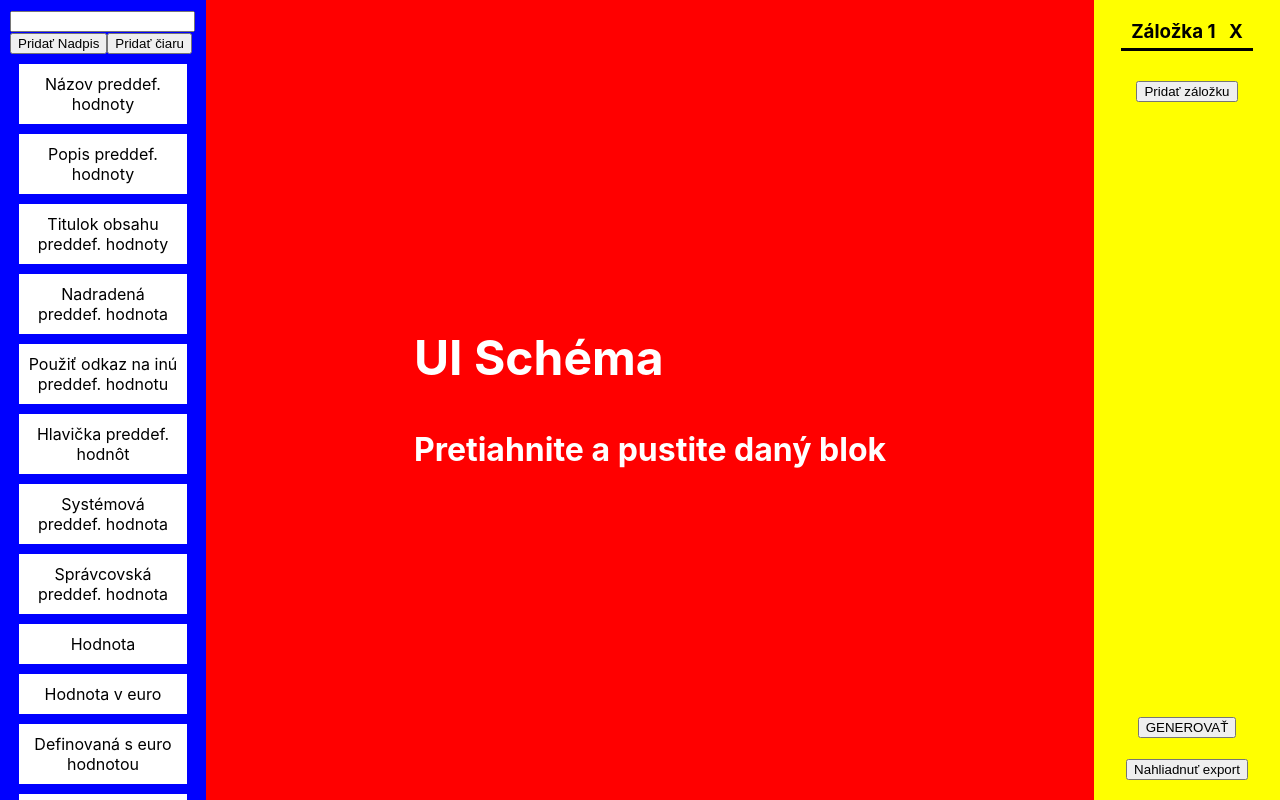
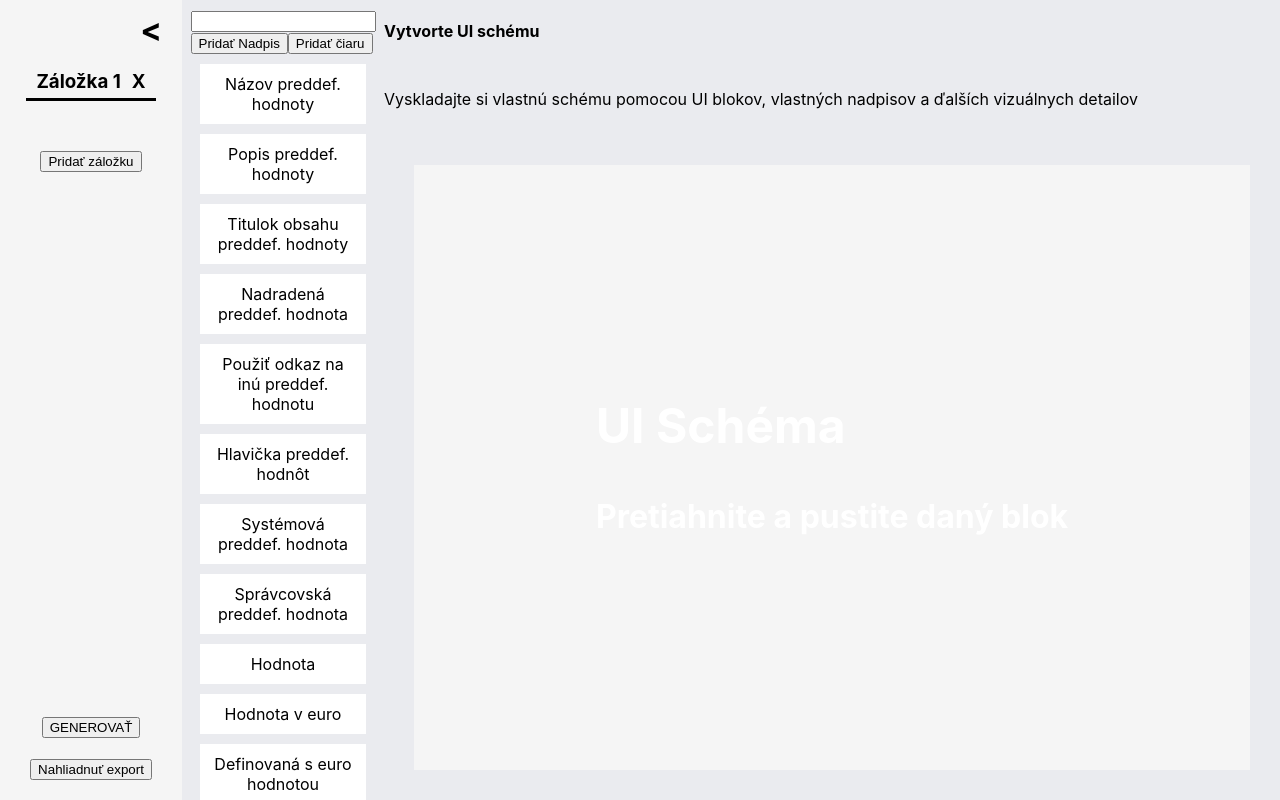
Before and after one commit to adino1337/ui_generator, a React (Create React App) app: page / in a window 1280 px wide. Built offline with nearby package versions, Linux system fonts and the light colour scheme.

Commit message:
side panel na založky done

```diff
--- a/src/App.css
+++ b/src/App.css
@@ -1,7 +1,75 @@
-.App{
-  height: 100vh;
+.app{
+  display: flex;
+  width: 100%;
+  min-height: 100vh;
+  overflow: hidden;
 }
 
+.side-panel{
+  background-color: var(--bgSvetlejsia);
+  min-height: 100vh;
+  display: flex;
+  flex-direction: column;
+  justify-content: space-between;
+  position: relative;
+  transition: 1s;
+}
+.open-panel-icon,
+.close-panel-icon{
+  width: fit-content;
+  margin: 0;
+  position: absolute;
+  top: 10px;
+  cursor: pointer;
+}
+.open-panel-icon{
+  right: 50%;
+  transform: translateX(50%);
+}
+
+.close-panel-icon{
+  right: 20px;
+}
+
+.left-panel{
+
+  height: calc(100vh - 20px);
+  width: 15%;
+  overflow-y: scroll;
+  background: var(--bgTmavsia);
+  padding: 10px;
+  gap: 10px;
+  display: flex;
+  flex-direction: column;
+  align-items:center;
+}
+.left-panel::-webkit-scrollbar {
+  display: none;
+}
+
+/* Hide scrollbar for IE, Edge and Firefox */
+.left-panel {
+  -ms-overflow-style: none;  /* IE and Edge */
+  scrollbar-width: none;  /* Firefox */
+}
+.right-panel-wrapper{
+  min-width: 70%;
+  min-height: calc(100vh - 20px);
+  display: flex;
+  flex: 1;
+  flex-direction: column;
+  gap: 10px;
+  background-color: var(--bgTmavsia);
+}
+.right-panel{
+  width: calc(100% - 60px);
+  margin: 30px;
+  display: flex;
+  flex: 1;
+  flex-direction: column;
+  gap: 10px;
+  background-color: var(--bgSvetlejsia);
+}
 
 .plusCol{
   display: flex;
--- a/src/App.js
+++ b/src/App.js
@@ -13,6 +13,7 @@ function App() {
   const [edit, setEdit] = useState(true);
   const [type, setType] = useState("field");
   const [titleText, setTitleText] = useState("");
+  const [sidePanel, setSidePanel] = useState(true)
   useEffect(() => {
     console.log("udpate");
     const updatedMarks = [...marks];
@@ -274,31 +275,116 @@ function App() {
   };
 
   return (
-    <div className="App">
       <DragDropContext onDragEnd={onDragEnd}>
+        <div className="app">
         <div
-          style={{
-            display: "flex",
-            width: "100%",
-            minHeight: "100vh",
-            overflow: "hidden",
-          }}
-        >
+        className="side-panel"
+            style={{
+              width: sidePanel ? "15%" : "75px",
+            }}
+          >
+            {
+              sidePanel ?
+            <>
+            <div>
+            <h1
+               className="close-panel-icon"
+              onClick={()=>setSidePanel(false)}
+            >{'<'}
+              </h1>
+              {marks.map((mark, i) => {
+                let active = activeMark === i ? "bold" : "normal";
+                let border =
+                  activeMark === i ? "3px solid black" : "1px solid black";
+                return (
+                  <div
+                    style={{
+                      textAlign: "center",
+                      borderBottom: border,
+                      width: "60%",
+                      margin: "50px auto",
+                      display: "flex",
+                      justifyContent: "space-between",
+                      padding: "0 10px",
+                    }}
+                  >
+                    <h3
+                      style={{
+                        cursor: "pointer",
+                        fontWeight: active,
+                        margin: "20px 0 5px 0",
+                      }}
+                      onClick={() => changeMark(i)}
+                    >
+                      Záložka {i + 1}
+                    </h3>
+                    <h3
+                      style={{
+                        cursor: "pointer",
+                        fontWeight: active,
+                        margin: "20px 0 5px 0",
+                      }}
+                      onClick={() => deleteMark(i)}
+                    >
+                      X
+                    </h3>
+                  </div>
+                );
+              })}
+              <div
+                style={{
+                  display: "flex",
+                  justifyContent: "center",
+                  marginTop: "30px",
+                }}
+              >
+                <button
+                  onClick={() => {
+                    setMarks((prevMarks) => [...prevMarks, []]);
+                    setButtonClicked(true);
+                  }}
+                >
+                  Pridať záložku
+                </button>
+              </div>
+            </div>
+
+            <div
+              style={{
+                textAlign: "center",
+              }}
+            >
+              <button
+                onClick={generate}
+                style={{
+                  margin: "0 0 20px 0",
+                }}
+              >
+                GENEROVAŤ
+              </button>
+              <button
+                onClick={() => setEdit((prev) => !prev)}
+                style={{
+                  margin: "0 0 20px 0",
+                }}
+              >
+                Nahliadnuť export
+              </button>
+            </div>
+            </>
+            :
+            <h1
+                className="open-panel-icon"
+              onClick={()=>setSidePanel(true)}
+            >{'>'}</h1>
+            }
+          </div>
+
           <Droppable droppableId="left-list" type="field">
             {(provided, snapshot) => (
               <div
                 ref={provided.innerRef}
-                style={{
-                  height: "calc(100vh - 20px)",
-                  width: "15%",
-                  overflowY: "scroll",
-                  background: "blue",
-                  padding: 10,
-                  gap: "10px",
-                  display: "flex",
-                  flexDirection: "column",
-                  alignItems: "center",
-                }}
+                className="left-panel"
                 {...provided.droppableProps}
               >
                 <div>
@@ -308,6 +394,7 @@ function App() {
                   />
                   <button
                     onClick={() => {
+                      if(titleText.length){
                       setLeftFields((prev) => [
                         {
                           type: "title",
@@ -316,7 +403,7 @@ function App() {
                         },
                         ...prev,
                       ]);
-                      setTitleText("");
+                      setTitleText("");}
                     }}
                   >
                     Pridať Nadpis
@@ -366,6 +453,10 @@ function App() {
               </div>
             )}
           </Droppable>
+
+          <div className="right-panel-wrapper">
+            <h4>Vytvorte UI schému</h4>
+            <p>Vyskladajte si vlastnú schému pomocou UI blokov, vlastných nadpisov a ďalších vizuálnych detailov</p>
           <Droppable
             key={`base`}
             droppableId={`base`}
@@ -376,15 +467,7 @@ function App() {
               return (
                 <div
                   ref={providedBase.innerRef}
-                  style={{
-                    width: "70%",
-                    minHeight: "calc(100vh - 20px)",
-                    background: "red",
-                    padding: 10,
-                    display: "flex",
-                    flexDirection: "column",
-                    gap: "10px",
-                  }}
+                  className="right-panel"
                   {...providedBase.droppableProps}
                 >
                   {rightFieldGroups.map((row, rowIndex) => (
@@ -679,99 +762,10 @@ function App() {
               );
             }}
           </Droppable>
-          <div
-            style={{
-              backgroundColor: "yellow",
-              width: "15%",
-              minHeight: "100vh",
-              display: "flex",
-              flexDirection: "column",
-              justifyContent: "space-between",
-            }}
-          >
-            <div>
-              {marks.map((mark, i) => {
-                let active = activeMark === i ? "bold" : "normal";
-                let border =
-                  activeMark === i ? "3px solid black" : "1px solid black";
-                return (
-                  <div
-                    style={{
-                      textAlign: "center",
-                      borderBottom: border,
-                      width: "60%",
-                      margin: "auto",
-                      display: "flex",
-                      justifyContent: "space-between",
-                      padding: "0 10px",
-                    }}
-                  >
-                    <h3
-                      style={{
-                        cursor: "pointer",
-                        fontWeight: active,
-                        margin: "20px 0 5px 0",
-                      }}
-                      onClick={() => changeMark(i)}
-                    >
-                      Záložka {i + 1}
-                    </h3>
-                    <h3
-                      style={{
-                        cursor: "pointer",
-                        fontWeight: active,
-                        margin: "20px 0 5px 0",
-                      }}
-                      onClick={() => deleteMark(i)}
-                    >
-                      X
-                    </h3>
-                  </div>
-                );
-              })}
-              <div
-                style={{
-                  display: "flex",
-                  justifyContent: "center",
-                  marginTop: "30px",
-                }}
-              >
-                <button
-                  onClick={() => {
-                    setMarks((prevMarks) => [...prevMarks, []]);
-                    setButtonClicked(true);
-                  }}
-                >
-                  Pridať záložku
-                </button>
-              </div>
-            </div>
-            <div
-              style={{
-                textAlign: "center",
-              }}
-            >
-              <button
-                onClick={generate}
-                style={{
-                  margin: "0 0 20px 0",
-                }}
-              >
-                GENEROVAŤ
-              </button>
-              <button
-                onClick={() => setEdit((prev) => !prev)}
-                style={{
-                  margin: "0 0 20px 0",
-                }}
-              >
-                Nahliadnuť export
-              </button>
-            </div>
           </div>
+
         </div>
       </DragDropContext>
-    </div>
   );
 }
 
--- a/src/index.css
+++ b/src/index.css
@@ -1,3 +1,8 @@
+:root {
+  --bgSvetlejsia: whitesmoke;
+  --bgTmavsia: #eaebef;
+}
+
 body {
   margin: 0;
   font-family: -apple-system, BlinkMacSystemFont, 'Segoe UI', 'Roboto', 'Oxygen',
```
